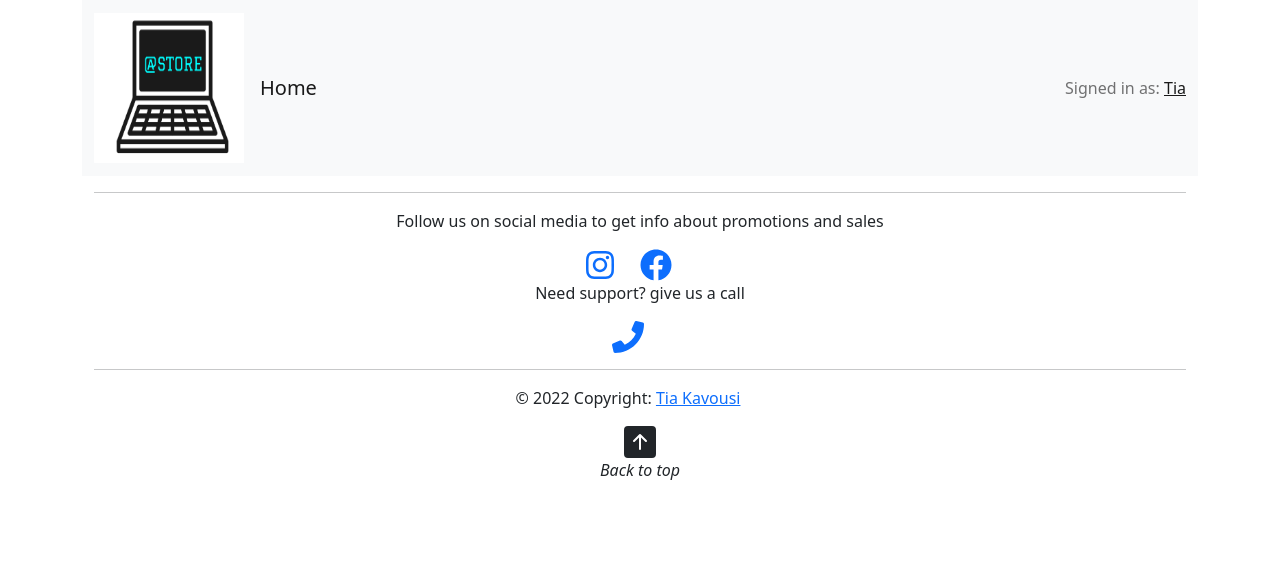
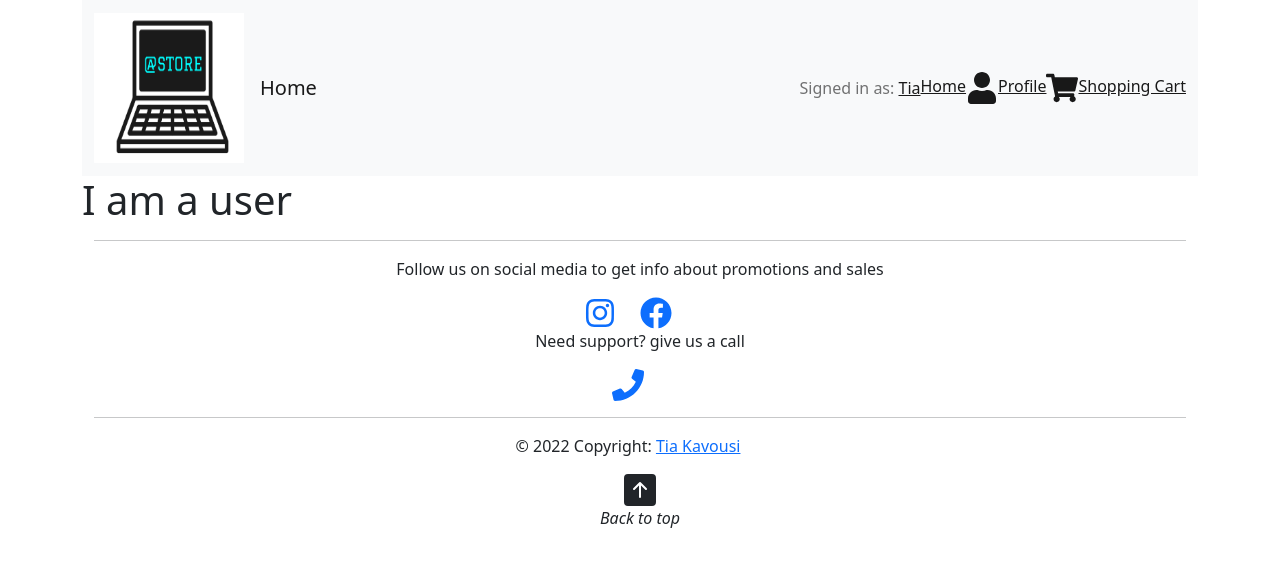
Before and after one commit to tiakavousi/LapTopUp_Store, a React (Create React App) app: page /profile in a window 1280 px wide. Shown: the top 566 px of the page. Built offline with nearby package versions, Linux system fonts and the light colour scheme.

Commit message:
adding new pages

```diff
--- a/src/App.js
+++ b/src/App.js
@@ -6,6 +6,8 @@ import Forms from "./components/Forms";
 import OrderInvoice from "./components/OrderInvoice";
 import Footer from "./components/Footer";
 import {laptopsData} from "./data/laptops";
+import Profile from "./components/Profile";
+import ShoppingCart from "./components/ShoppingCart";
 //TODO :
 // adding number of laptops to the order form
 // creating 4 pages: Home, shopping cart, orderPage, invoice
@@ -156,6 +158,8 @@ class App extends Component {
                             toggleDisplay={toggleDisplay}
                             />}
                         />
+                        <Route exact path="/shoppingcart" element={<ShoppingCart/>} />
+                        <Route exact path="/profile" element={<Profile/>} />
                         <Route exact path="/" element={<Navigate replace to="/home" />} />
                     </Routes>
                     <Footer/>
--- a/src/components/Nav.js
+++ b/src/components/Nav.js
@@ -1,5 +1,7 @@
 import {Container, Navbar} from "react-bootstrap";
 import logo from "./logo.png"
+import {Link} from "react-router-dom";
+import {FaShoppingCart, FaUser} from "react-icons/fa";
 const Nav = () => {
     return (
         <Navbar bg="light"  variant="light" sticky="top">
@@ -19,6 +21,11 @@ const Nav = () => {
                     <Navbar.Text>
                         Signed in as: <a href="src/components/Nav#login"> Tia</a>
                     </Navbar.Text>
+                    <Navbar.Text>
+                        <Link to={"./Home"}>Home</Link>
+                        <Link to={"./Profile"}><FaUser size='2em'/>Profile</Link>
+                        <Link to={"./ShoppingCart"}><FaShoppingCart size='2em'/>Shopping Cart</Link>
+                    </Navbar.Text>
                 </Navbar.Collapse>
             </Container>
         </Navbar>
--- /dev/null
+++ b/src/components/Profile.js
@@ -0,0 +1,7 @@
+
+
+const Profile = () =>{
+    return(<h1>I am a user</h1>);
+}
+
+export default Profile;
--- /dev/null
+++ b/src/components/ShoppingCart.js
@@ -0,0 +1,5 @@
+const ShoppingCart = () =>{
+    return(<h1>Shopping Cart is empty</h1>);
+}
+
+export default ShoppingCart;
```
